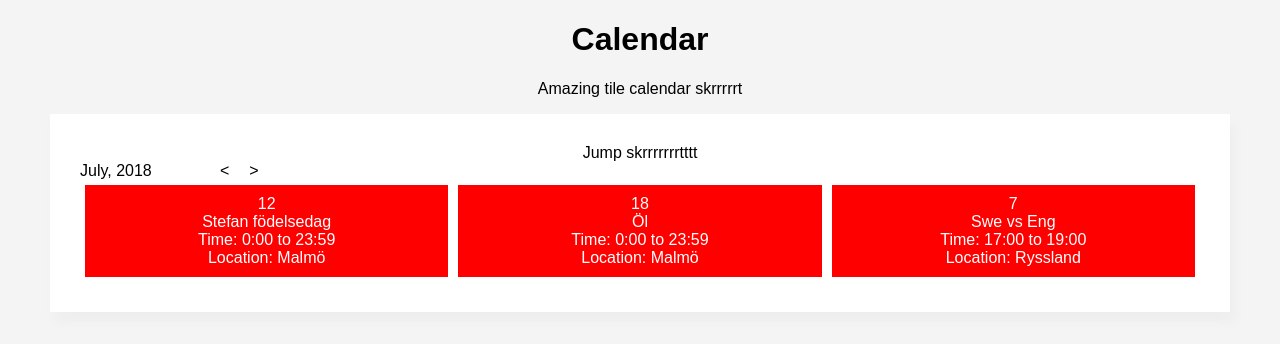
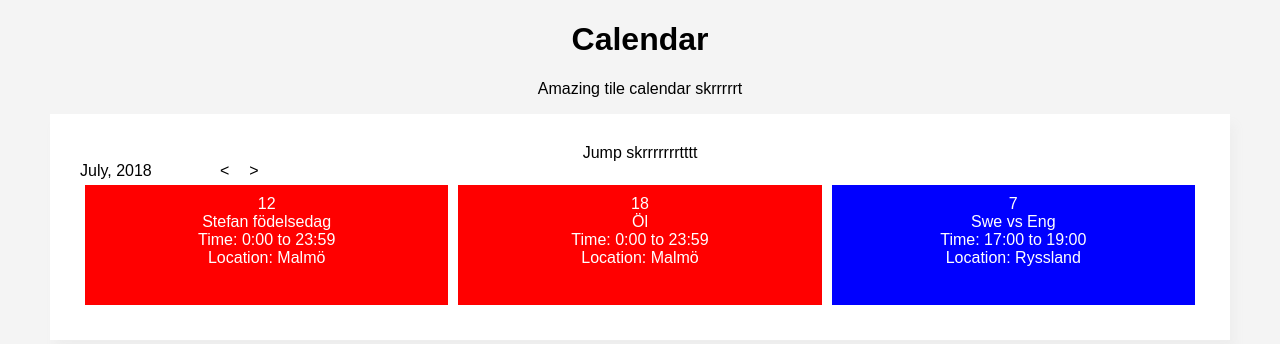
Before and after one commit to stefangeneralao/tile-calendar, a React (Create React App) app: page / in a window 1280 px wide. Shown: the top 344 px of the page. Built offline with nearby package versions, Linux system fonts and the light colour scheme.

Commit message:
Added color handlers

```diff
--- a/src/App.css
+++ b/src/App.css
@@ -71,8 +71,20 @@ html, body {
 
 .DayTile {
   flex: 1 1 200px;
-  background-color: red;
   padding: 10px;
   margin: 5px;
   color: white;
+  height: 100px;
 }
+
+.red {
+  background-color: red;
+}
+
+.green {
+  background-color: green;
+}
+
+.blue {
+  background-color: blue;
+}
--- a/src/components/DaysContainer/index.js
+++ b/src/components/DaysContainer/index.js
@@ -1,5 +1,7 @@
 import React from 'react'
 import DayTile from '../DayTile';
+
+const dayTileColors = ['red', 'green', 'blue'];
 
 class DaysContainer extends React.Component {
   render() {
@@ -8,7 +10,7 @@ class DaysContainer extends React.Component {
       selectedDate.getMonth() === event.dateStart.getMonth() &&
       selectedDate.getYear() === event.dateStart.getYear()
     ));
-    const filteredDayTiles = filteredEvents.map(event => {
+    const filteredDayTiles = filteredEvents.map((event, i) => {
       const { id, title, dateStart, dateEnd, location, details } = event;
       return (
         <DayTile
@@ -18,6 +20,7 @@ class DaysContainer extends React.Component {
           dateEnd={dateEnd}
           location={location}
           details={details}
+          color={dayTileColors[i]}
         />
       )
     });
```
